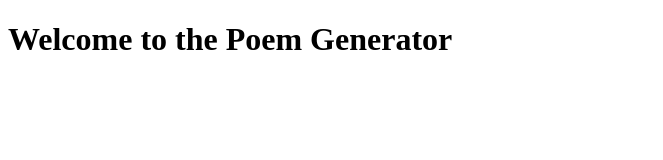
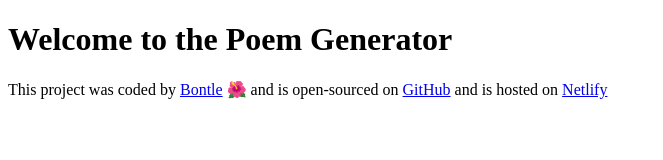
Before and after one commit to Bontle-tech/poem-generator, a plain HTML site: page index.html in a window 1280 px wide. Shown: the whole page, without its empty margins (0-663 px from the left). Drawn offline with Linux system fonts and the light colour scheme.

Commit message:
Added the footer.

```diff
--- a/index.html
+++ b/index.html
@@ -9,6 +9,19 @@
   <body>
     <h1>Welcome to the Poem Generator</h1>
 
+    <footer>
+      This project was coded by
+      <a href="https://github.com/Bontle-tech" target="blank">Bontle</a> 🌺 and
+      is open-sourced on
+      <a href="https://github.com/Bontle-tech/poem-generator" target="blank"
+        >GitHub</a
+      >
+      and is hosted on
+      <a href="https://bontles-ai-poem-generator.netlify.app/" target="blank"
+        >Netlify</a
+      >
+    </footer>
+
     <script src="src/index.js"></script>
   </body>
 </html>
```
